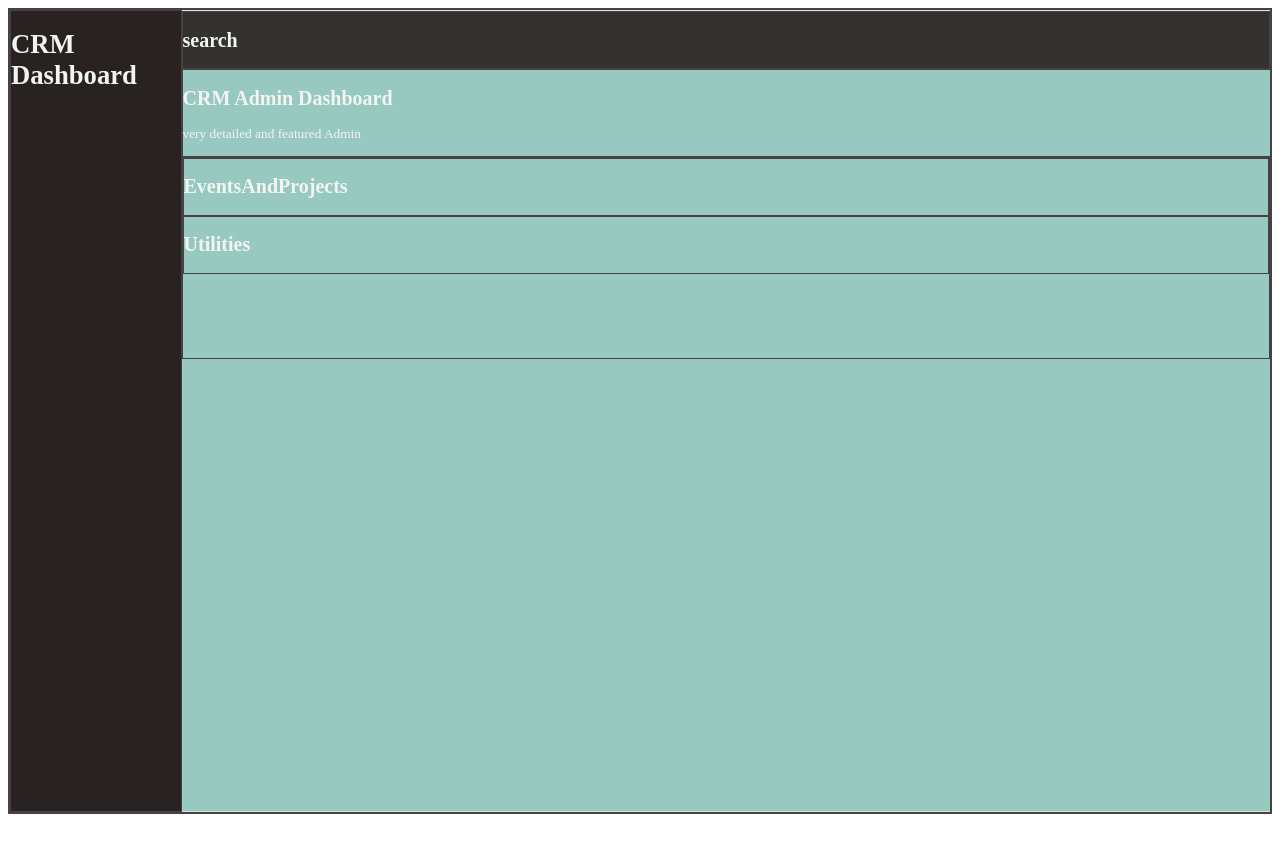
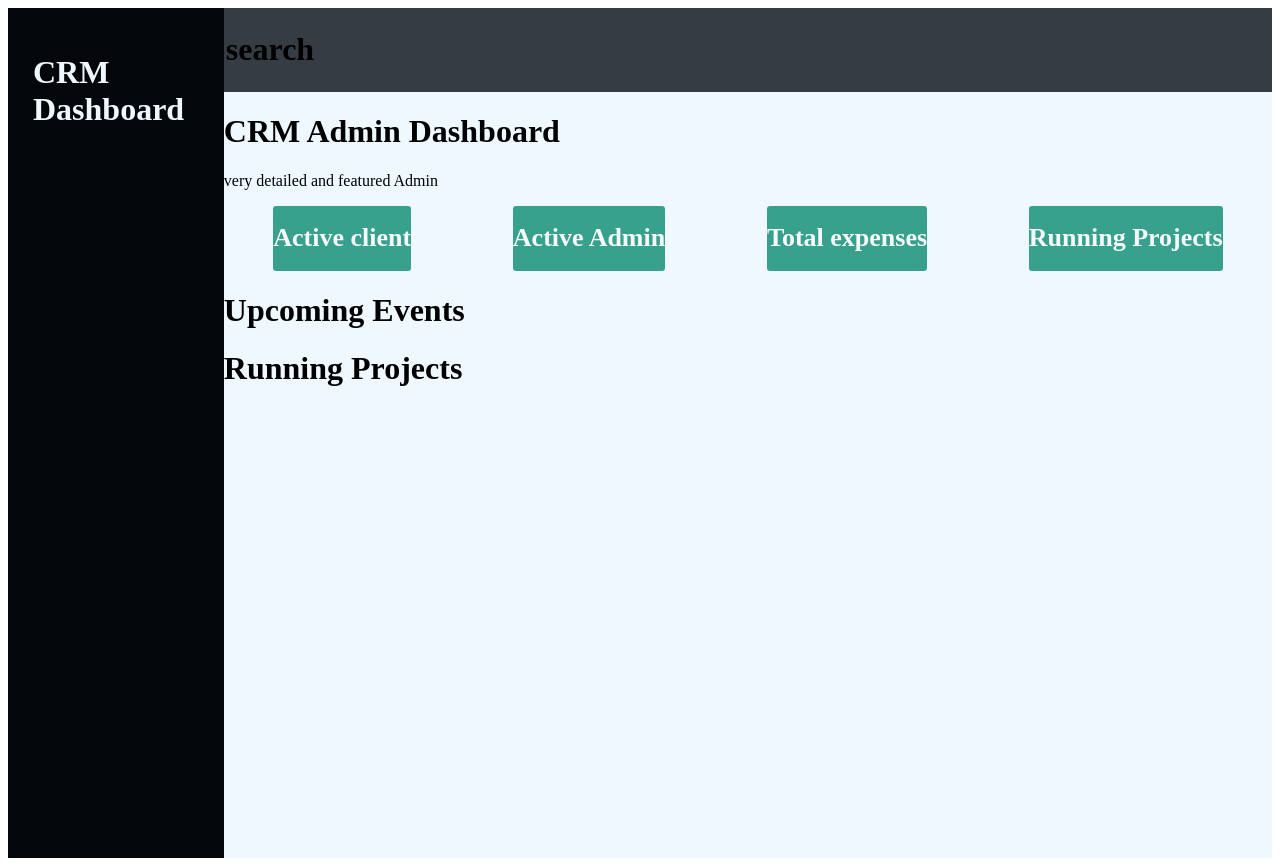
Before and after one commit to nawagirwacatherine/INTERVIEW2, a React (Vite) app in the folder interview2/: page / in a window 1280 px wide. Before the commit the page ends 822 px from the top, so only its background shows below. Built offline with nearby package versions, Linux system fonts and the light colour scheme.

Commit message:
add utility

```diff
--- a/interview2/src/App.jsx
+++ b/interview2/src/App.jsx
@@ -4,9 +4,8 @@ import Admin from "./pages/Admin"
 
 function App () {
   return(
-    <>
+
     <Admin/>
-     </>
   )
 }
 
--- a/interview2/src/pages/Admin.jsx
+++ b/interview2/src/pages/Admin.jsx
@@ -9,28 +9,43 @@ function Admin () {
     return(
         <>
         <div className="admin">
+        <div className="vertical">
 
 
         <SideBar/>
-       <section>
+        </div>
+        <div className="first">
+
+       <div className="horizontal-container">
 
         <Icon/>
 
+       </div>
 
+       <div className="vertical-container">
 
         <AdminPart/>
 
-       <div className="events">
-        <EventsAndProjects/>
+       </div>
+
+       <div className="horizontal">
+               <div className="utilities">
+ <Utilities name='Active client'/>
+ <Utilities name='Active Admin'/>
+ <Utilities name=' Total expenses'/>
+ <Utilities name='Running Projects'/>
+
+ </div>
+   <div>
+        <EventsAndProjects name= 'Upcoming Events'/>
+        <EventsAndProjects name ='Running Projects'/>
+        </div>
+        </div>
+        </div>
+        </div>
+</>
 
 
-        <Utilities />
-        </div>
-        </section>
-        </div>
-
-
-        </>
     )
 }
 
--- a/interview2/src/pages/EventsAndProjects.jsx
+++ b/interview2/src/pages/EventsAndProjects.jsx
@@ -1,8 +1,8 @@
-function EventsAndProjects () {
+function EventsAndProjects ({name}) {
 
     return(
-  <div>
-    <h1>EventsAndProjects </h1>
+  <div className="events">
+   <h1>{name}</h1>
     </div>
 
     )
--- a/interview2/src/pages/Icon.jsx
+++ b/interview2/src/pages/Icon.jsx
@@ -2,7 +2,7 @@ function Icon  () {
 
     return(
 
-  <div className="icon">
+  <div id="icon">
     <h1>
     search
     </h1>
--- a/interview2/src/pages/Utilities.jsx
+++ b/interview2/src/pages/Utilities.jsx
@@ -1,10 +1,32 @@
-function Utilities  () {
+function Utilities  ({name}) {
 
     return(
 
-  <div className="utilities">
-    <h1>Utilities</h1>
+    <div className="utility">
+ <h1>{name}</h1>
+
     </div>
+
+  // <div className="utilities">
+  //    <div className="utility">
+  //   <h1>Active client</h1>
+
+  //   </div>
+  //   <div className="utility">
+  //   <h1>Active Admin</h1>
+
+  //   </div>
+  //   <div className="utility">
+  //   <h1>Active Total expenses</h1>
+
+  //   </div>
+
+  //   <div className="utility">
+  //   <h1>Running Projects</h1>
+
+  //   </div>
+
+  //   </div>
 
     )
 }
--- a/interview2/src/styles/App.css
+++ b/interview2/src/styles/App.css
@@ -1,49 +1,64 @@
 .admin {
-  min-height: 800px;
-  font-size: 10pt;
-  display: flex;
-    align-items: center;
-    color: rgb(242, 244, 242);
-    background-color:  rgb(228, 223, 217);
-    justify-content: space-evenly;
+    margin: 0;
+    background-color:aliceblue;
+    display: flex;
+
+}
+
+.container{
+    margin: 0;
+    flex-direction: column;
+    background-color: azure;
+    align-items: flex-start;
+}
+
+.first{
+    margin: 0;
+    flex-direction: column;
+    width: 100%;
 
 
 }
 
-section{
-  flex-direction: column;
-  width: 100%;
-  height: 800px;
-  background-color: rgb(152, 201, 193);
+.vertical {
+    padding: 25px;
+    background-color: rgb(3, 7, 10);
+    color: aliceblue;
+    height: 800px;
+    width: 200px;
+    justify-content: center;
+   align-content: normal;
 
+}
+#icon {
+    padding: 2px;
+    background-color: rgb(53, 60, 67);
+   align-items: flex-start;
+}
+
+.dash-board{
+    background-color: aliceblue;
+}
+
+.events {
+
+    background-color: aliceblue;
+}
+
+.utilities {
+    margin: 1px;
+    gap: 5px;
+    display: flex;
+    justify-content: space-around;
+    font-size:small;
+    align-self: flex-start;
 
 }
 
-div {
-  border: 1px solid rgb(72, 65, 65);
-  ;
-
+.utility {
+    background-color: rgb(55, 161, 142);
+    border-radius: 3px;
+    align-self: flex-start;
+    color: rgb(248, 249, 250);
 
 }
-
-.side-bar {
-  padding:0;
-  height: 800px;
-  align-self: flex-start;
-  background-color: rgb(40, 34, 34);
-  align-items: flex-end;
-}
-.icon {
-  background-color: rgb(52, 49, 49);
-}
-.dash-board{
-  align-self: center;
-  width: 100%;
-}
-
-.events {
-  height: 200px;
-  align-self: flex-start;
-  background-color: rgb(152, 201, 193);
-  /* align-items: flex-end; */
-}
```
